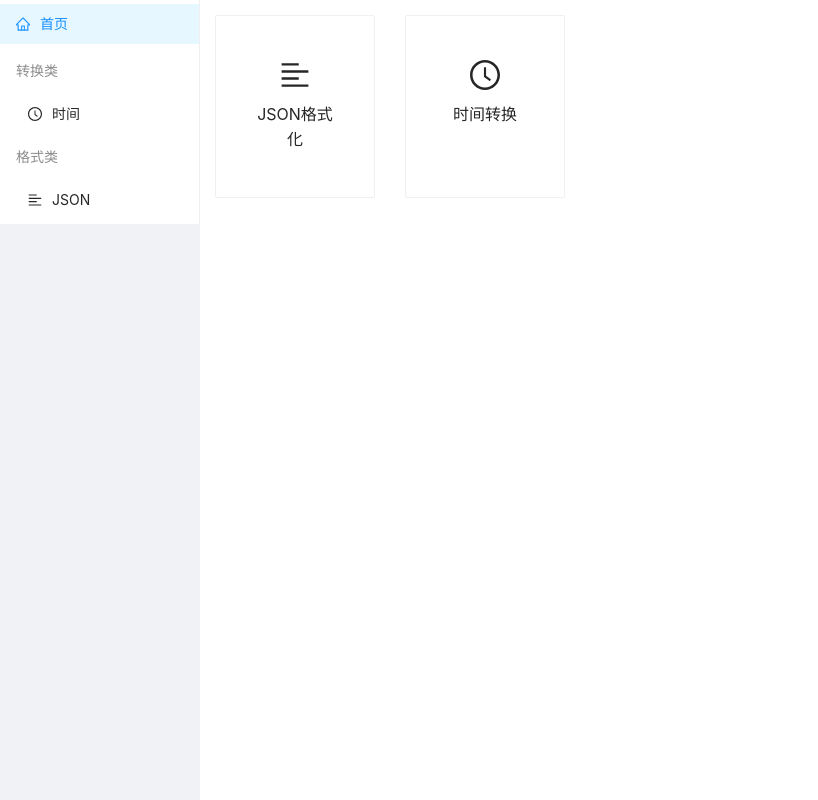
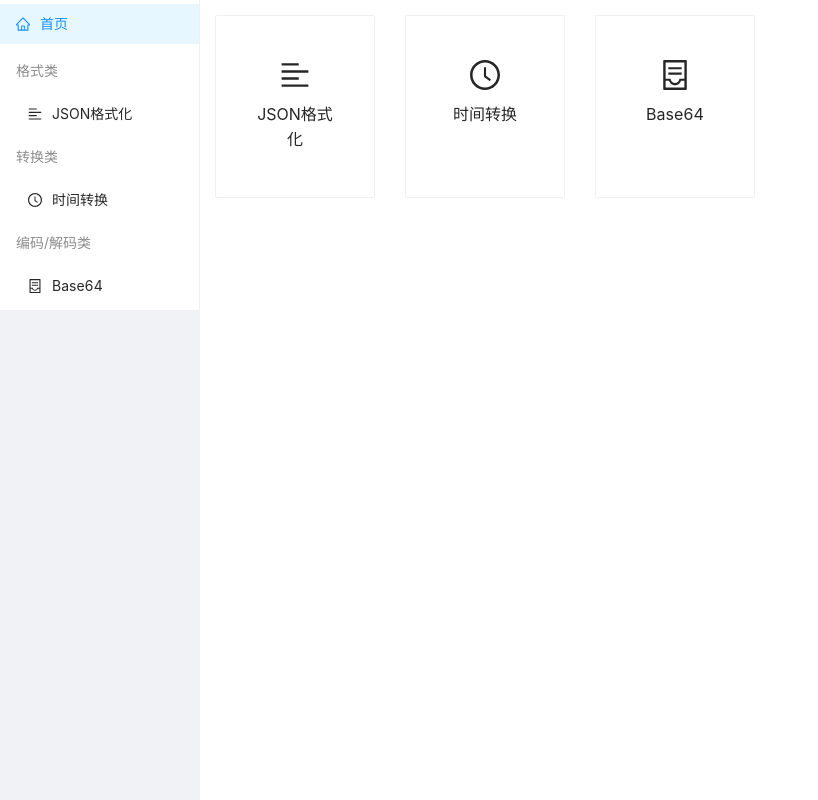
Before and after one commit to liushuangls/DevToysWeb, a React (Vite) app: page / in a window 1280 px wide. Shown: the whole page, without its empty margins (0-818 px from the left). Built offline with nearby package versions, Linux system fonts and the light colour scheme.

Commit message:
feat: add base64

```diff
--- a/src/App.tsx
+++ b/src/App.tsx
@@ -1,6 +1,6 @@
 import { Layout, Menu } from 'antd'
 import { useEffect, useState } from 'react'
-import { AlignLeftOutlined, ClockCircleOutlined, HomeOutlined } from '@ant-design/icons'
+import { AlignLeftOutlined, ClockCircleOutlined, ContainerOutlined, HomeOutlined } from '@ant-design/icons'
 import { Navigate, Route, Routes, useLocation, useNavigate } from 'react-router-dom'
 
 import './App.css'
@@ -9,36 +9,50 @@ import { RouteOpts } from './types/index'
 import Index from './pages/index'
 import Json from './pages/json'
 import Time from './pages/time'
+import Base64 from './pages/base64'
 
 const routes: RouteOpts[] = [
   {
     title: '首页',
     path: '/',
     component: Index,
-    icon: HomeOutlined
+    icon: HomeOutlined,
+    key: 'home'
   },
   {
     title: 'JSON格式化',
     path: '/json',
     component: Json,
-    icon: AlignLeftOutlined
+    icon: AlignLeftOutlined,
+    group: '格式类',
+    key: 'json'
   },
   {
     title: '时间转换',
     path: '/time',
     component: Time,
-    icon: ClockCircleOutlined
+    icon: ClockCircleOutlined,
+    group: '转换类',
+    key: 'time'
+  },
+  {
+    title: 'Base64',
+    path: '/base64',
+    component: Base64,
+    icon: ContainerOutlined,
+    group: '编码/解码类',
+    key: 'base64'
   }
 ]
 
 function App () {
-  const [current, setCurrent] = useState('all')
+  const [current, setCurrent] = useState('home')
   const navigate = useNavigate()
   const location = useLocation()
 
   useEffect(() => {
     if (location.pathname === '/') {
-      setCurrent('all')
+      setCurrent('home')
     } else {
       setCurrent(location.pathname.split('/')[1])
     }
@@ -47,12 +61,50 @@ function App () {
   const handleClick = (e: any) => {
     setCurrent(e.key)
     switch (e.key) {
-    case 'all':
-      navigate('/')
-      break
-    default:
-      navigate(e.key)
+      case 'home':
+        navigate('/')
+        break
+      default:
+        navigate(e.key)
     }
+  }
+
+  const renderMenu = () => {
+    const m: Record<string, RouteOpts[]> = {}
+    routes.forEach(r => {
+      let g = r.group
+      if (!g) {
+        g = '/'
+      }
+      if (m[g]) {
+        m[g].push(r)
+      } else {
+        m[g] = [r]
+      }
+    })
+
+    return Object.keys(m).map(g => {
+      const title = g
+      const rs = m[g]
+      if (title === '/') {
+        const r = rs[0]
+        return (
+          <Menu.Item key={r.key} icon={<r.icon />}>
+            {r.title}
+          </Menu.Item>
+        )
+      } else {
+        return (
+          <Menu.ItemGroup title={title} key={title}>
+            {rs.map(r => (
+              <Menu.Item key={r.key} icon={<r.icon />}>
+                {r.title}
+              </Menu.Item>
+            ))}
+          </Menu.ItemGroup>
+        )
+      }
+    })
   }
 
   return (
@@ -63,19 +115,7 @@ function App () {
           selectedKeys={[current]}
           mode="vertical"
         >
-          <Menu.Item key="all" icon={<HomeOutlined />}>
-            首页
-          </Menu.Item>
-          <Menu.ItemGroup title="转换类">
-            <Menu.Item key="time" icon={<ClockCircleOutlined />}>
-              时间
-            </Menu.Item>
-          </Menu.ItemGroup>
-          <Menu.ItemGroup title="格式类">
-            <Menu.Item key="json" icon={<AlignLeftOutlined />}>
-              JSON
-            </Menu.Item>
-          </Menu.ItemGroup>
+          { renderMenu() }
         </Menu>
       </Layout.Sider>
       <Layout.Content style={{ backgroundColor: '#fff' }}>
--- /dev/null
+++ b/src/pages/base64/index.tsx
@@ -0,0 +1,48 @@
+import { Col, Input, Row } from 'antd'
+import { memo, useState } from 'react'
+import CopyToClipboard from '../../components/copy'
+import { b64EncodeUnicode, UnicodeDecodeB64 } from '../../utils/browser'
+
+function Base64 () {
+  const [raw, setRaw] = useState('')
+  const [encoded, setEncoded] = useState('')
+
+  const handleRawChange = (e: any) => {
+    setRaw(e.target.value)
+    setEncoded(b64EncodeUnicode(e.target.value))
+  }
+
+  const handleEncodedChange = (e: any) => {
+    setEncoded(e.target.value)
+    try {
+      setRaw(UnicodeDecodeB64(e.target.value))
+    } catch (e: any) {
+      setRaw(e)
+    }
+  }
+
+  return (
+    <div className="page-base64">
+      <Row>
+        <Col span={12} style={{ padding: '10px' }}>
+          文本： <CopyToClipboard value={raw} />
+          <Input.TextArea
+            style={{ height: '90vh' }}
+            value={raw}
+            onChange={handleRawChange}
+          />
+        </Col>
+        <Col span={12} style={{ padding: '10px' }}>
+          编码： <CopyToClipboard value={encoded} />
+          <Input.TextArea
+            style={{ height: '90vh' }}
+            value={encoded}
+            onChange={handleEncodedChange}
+          />
+        </Col>
+      </Row>
+    </div>
+  )
+}
+
+export default memo(Base64)
--- a/src/types/index.ts
+++ b/src/types/index.ts
@@ -3,6 +3,8 @@ import React from 'react'
 export type RouteOpts = {
   title: string;
   path: string;
+  key: string;
+  group?: string;
   component: React.ComponentType<any>;
   icon: React.ComponentType<any>;
 }
--- a/src/utils/browser.ts
+++ b/src/utils/browser.ts
@@ -4,3 +4,11 @@ export const copyToClipboard = (str: string) => {
   }
   return Promise.reject(new Error('The Clipboard API is not available.'))
 }
+
+export const b64EncodeUnicode = (str: string) => {
+  return btoa(encodeURIComponent(str))
+}
+
+export const UnicodeDecodeB64 = (str: string) => {
+  return decodeURIComponent(atob(str))
+}
```
Also changed, not shown: .eslintrc.json.
